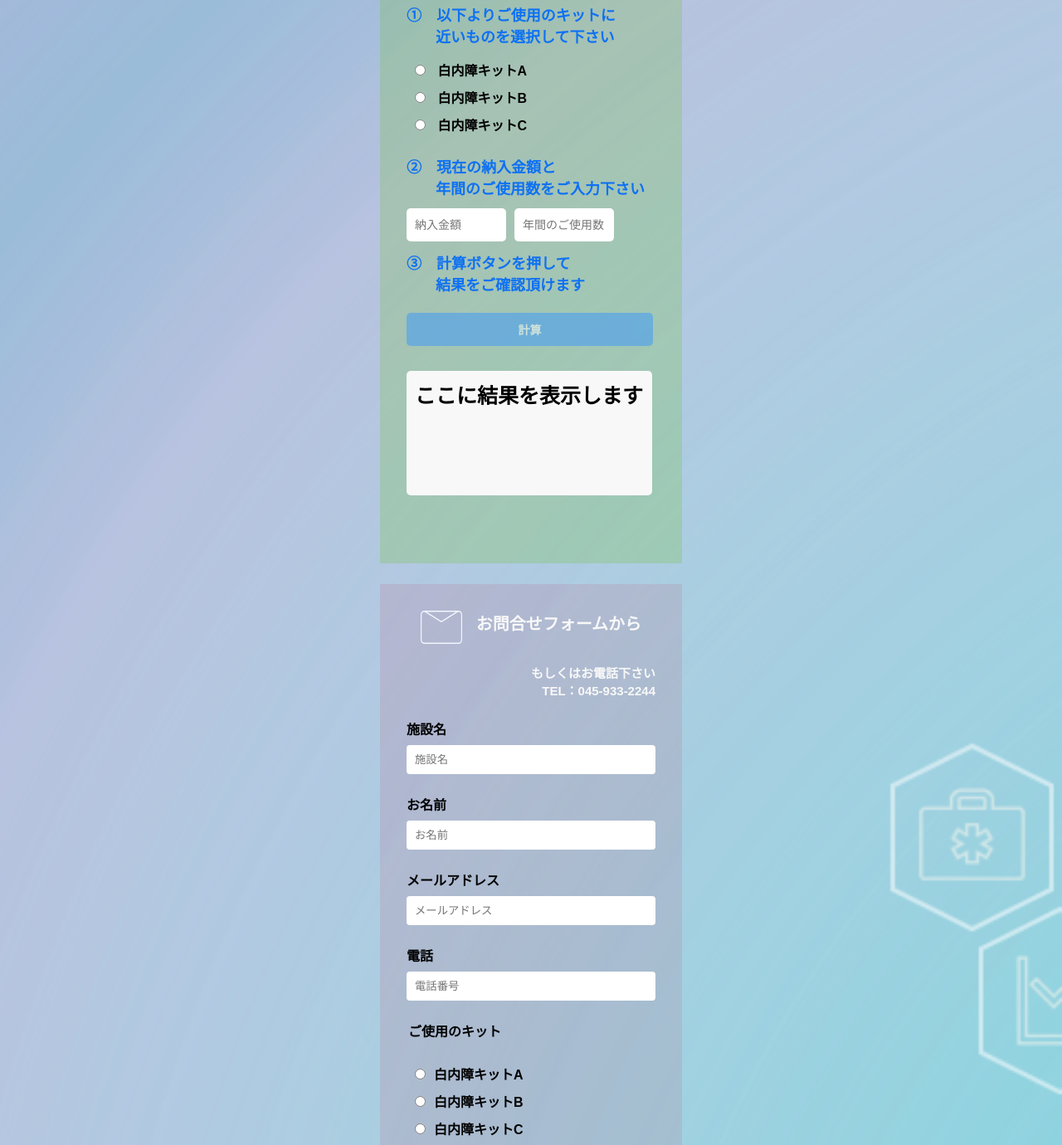
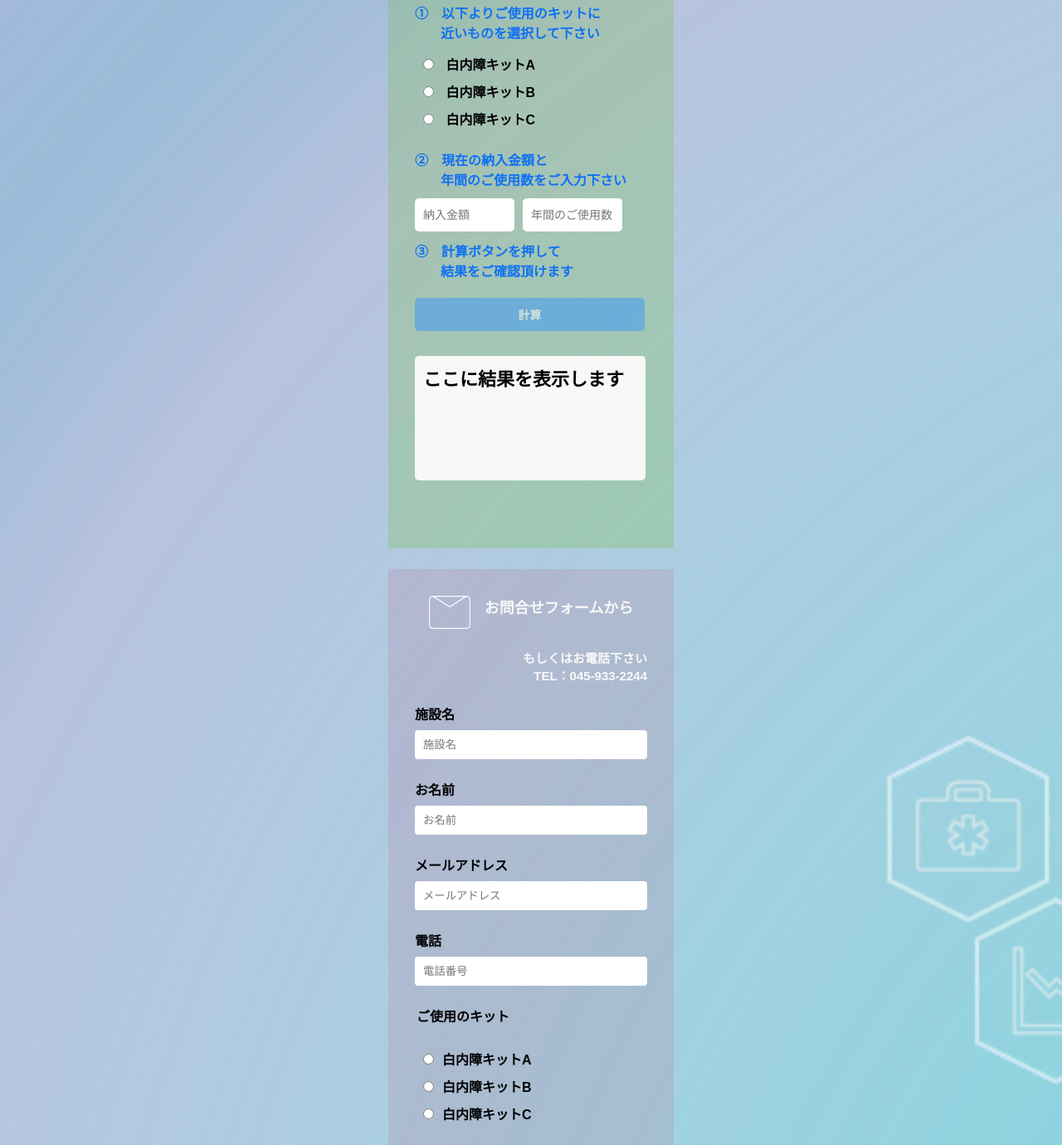
Before and after one commit to Cost-sim/costsimulation, a plain HTML site: page index.html in a window 1280 px wide. Shown: the part 143-1523 px from the top of the page at 83% size. Drawn offline with Linux system fonts and the light colour scheme.

Commit message:
Add files via upload

```diff
--- a/CSS/styles.css
+++ b/CSS/styles.css
@@ -9,14 +9,14 @@ body {
 
 }
 h1{
-  font-size: 18px;
+  font-size: 16px;
   font-weight: bold;
   text-align:start;
   color:#0e71f3
 }
 
 .info  {
-  font-size: 20px;
+  font-size: 18px;
   text-align:center;
   font-weight: bold;
   display: flex;
@@ -96,7 +96,7 @@ input[type="number"]::-webkit-inner-spin-button {
   position: relative;
   margin-bottom: 50px;
  width: 92%;
-  font-size: 25px;
+  font-size: 22px;
 
 }
 
@@ -105,7 +105,7 @@ input[type="number"]::-webkit-inner-spin-button {
 }
 #result2{
 
-  font-size: 30px;
+  font-size: 25px;
   margin-top: 5px;
   color: crimson;
 }
--- a/JS/main.js
+++ b/JS/main.js
@@ -48,7 +48,7 @@ const op_many=1000
 
         if(str<1){
           result.textContent="申し訳ございません。";
-          result2.textContent ="下記のフォームよりお問合せ下さい。";
+          result2.textContent ="下記のフォームより　お問合せ下さい。";
         }else{
           result.textContent='コスト削減額は' ;
           setTimeout(()=>{
--- a/form.css
+++ b/form.css
@@ -12,7 +12,7 @@ body{
     padding-bottom: 32px;
     background: rgba(197, 22, 66, 0.1);
     font-weight: bold;
-    width: 300px;
+    width: 280px;
     margin: 25px auto;
     list-style: none;
 }
@@ -23,7 +23,7 @@ body{
     padding-bottom: 32px;
     background: rgba(96, 189, 9, 0.2);
     font-weight: bold;
-    width: 300px;
+    width: 280px;
     margin: 25px auto;
     list-style: none;
 }
```
